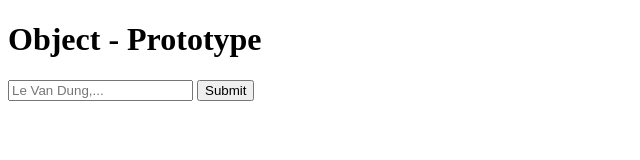
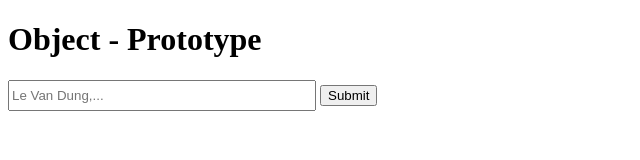
Before and after one commit to DinhToanIT2003/testing-github-project, a plain HTML site: page index.html in a window 1280 px wide. Shown: the whole page, without its empty margins (0-640 px from the left). Drawn offline with Linux system fonts and the light colour scheme.

Commit message:
Dung fixes bug again

```diff
--- a/index.html
+++ b/index.html
@@ -5,6 +5,12 @@
     <meta http-equiv="X-UA-Compatible" content="IE=edge">
     <meta name="viewport" content="width=device-width, initial-scale=1.0">
     <title>Document</title>
+    <style>
+        input {
+            width: 300px;
+            height: 25px;
+        }
+    </style>
 </head>
 <body>
     <h1>Object - Prototype</h1>
```
